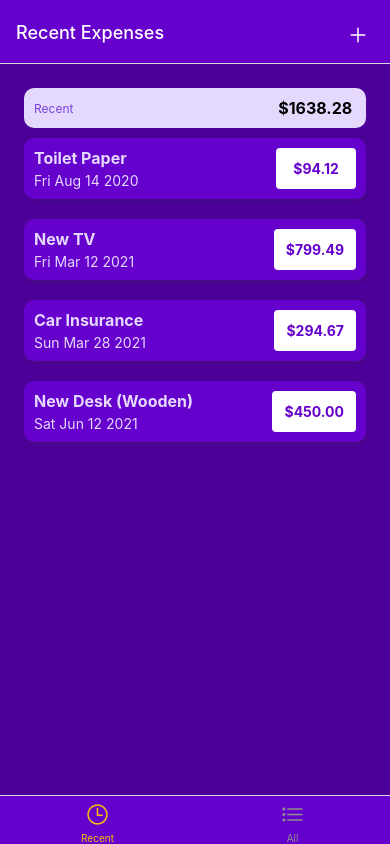
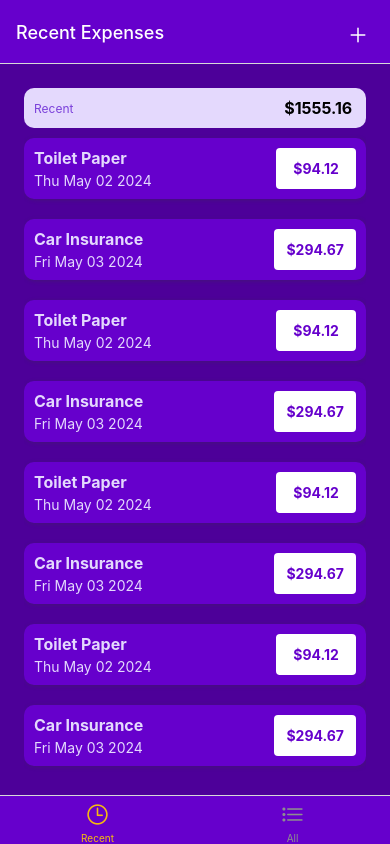
Before and after one commit to luccahuguet/expenses-app, a React Native app: screen /RecentExpenses in a window 390 px wide. Built offline with nearby package versions, Linux system fonts and the light colour scheme.

Commit message:
chore: Update ManageExpense screen with improved styling and navigation options

```diff
--- a/App.js
+++ b/App.js
@@ -9,6 +9,7 @@ import AllExpenses from "./screens/AllExpenses";
 import { GlobalStyles } from "./constants/styles";
 import { Ionicons } from "@expo/vector-icons";
 import IconButton from "./components/UI/IconButton";
+import ExpenseContextProvider from "./store/expense-context";
 
 const Stack = createNativeStackNavigator();
 const BottomTabs = createBottomTabNavigator();
@@ -63,6 +64,7 @@ export default function App() {
   return (
     <>
       <StatusBar style="auto" />
+      <ExpenseContextProvider>
         <NavigationContainer>
           <Stack.Navigator
             screenOptions={{
@@ -84,15 +86,17 @@ export default function App() {
             />
           </Stack.Navigator>
         </NavigationContainer>
+      </ExpenseContextProvider>
     </>
   );
 }
 
-const styles = StyleSheet.create({
-  container: {
-    flex: 1,
-    backgroundColor: "#fff",
-    alignItems: "center",
-    justifyContent: "center",
-  },
-});
+// Remove the unused styles variable declaration
+// const styles = StyleSheet.create({
+//   container: {
+//     flex: 1,
+//     backgroundColor: "#fff",
+//     alignItems: "center",
+//     justifyContent: "center",
+//   },
+// });
--- a/components/ExpensesOutput.js
+++ b/components/ExpensesOutput.js
@@ -5,41 +5,11 @@ import { View } from "react-native";
 import { GlobalStyles } from "../constants/styles";
 import { StyleSheet } from "react-native";
 
-const DUMMY_EXPENSES = [
-  {
-    id: "e1",
-    description: "Toilet Paper",
-    amount: 94.12,
-    date: new Date(2020, 7, 14),
-  },
-  {
-    id: "e2",
-    description: "New TV",
-    amount: 799.49,
-    date: new Date(2021, 2, 12),
-  },
-  {
-    id: "e3",
-    description: "Car Insurance",
-    amount: 294.67,
-    date: new Date(2021, 2, 28),
-  },
-  {
-    id: "e4",
-    description: "New Desk (Wooden)",
-    amount: 450,
-    date: new Date(2021, 5, 12),
-  },
-];
-
 const ExpensesOutput = ({ expenses, expensesPeriod }) => {
   return (
     <View style={styles.container}>
-      <ExpensesSummary
-        expenses={DUMMY_EXPENSES}
-        expensesPeriod={expensesPeriod}
-      />
-      <ExpensesList expenses={DUMMY_EXPENSES} />
+      <ExpensesSummary expenses={expenses} expensesPeriod={expensesPeriod} />
+      <ExpensesList expenses={expenses} />
     </View>
   );
 };
--- a/screens/AllExpenses.js
+++ b/screens/AllExpenses.js
@@ -1,8 +1,13 @@
-import React from "react";
+import React, { useContext } from "react";
 import ExpensesOutput from "../components/ExpensesOutput";
+import { ExpenseContext } from "../store/expense-context";
 
 const AllExpenses = () => {
-  return <ExpensesOutput expensesPeriod="Total" />;
+  const expensesCtx = useContext(ExpenseContext);
+
+  return (
+    <ExpensesOutput expenses={expensesCtx.expenses} expensesPeriod="All" />
+  );
 };
 
 export default AllExpenses;
--- a/screens/ManageExpense.js
+++ b/screens/ManageExpense.js
@@ -1,12 +1,15 @@
-import React, { useLayoutEffect } from "react";
+import React, { useContext, useLayoutEffect } from "react";
 import { View } from "react-native";
 import IconButton from "../components/UI/IconButton";
 import { GlobalStyles } from "../constants/styles";
 import { StyleSheet } from "react-native";
 import { useNavigation } from "@react-navigation/native";
 import Button from "../components/UI/Button";
+import { ExpenseContext } from "../store/expense-context";
 
 const ManageExpense = ({ route, navigation }) => {
+  const expensesCtx = useContext(ExpenseContext);
+
   const editedExpenseId = route.params?.expenseId;
   const isEditing = !!editedExpenseId;
 
@@ -19,7 +22,8 @@ const ManageExpense = ({ route, navigation }) => {
   }, [navigation, isEditing]);
 
   const deleteExpenseHandler = () => {
-    // delete expense
+    expensesCtx.deleteExpense(editedExpenseId);
+    navigation.goBack();
   };
 
   const cancelHandler = () => {
@@ -27,7 +31,20 @@ const ManageExpense = ({ route, navigation }) => {
   };
 
   const updateHandler = () => {
-    // Update expense
+    {
+      isEditing
+        ? expensesCtx.updateExpense(editedExpenseId, {
+            description: "Updated Expense",
+            amount: 1000,
+            date: new Date(1999, 1, 1),
+          })
+        : expensesCtx.addExpense({
+            description: "New Expense",
+            amount: 100,
+            date: new Date(),
+          });
+    }
+    navigation.goBack();
   };
 
   return (
--- a/screens/RecentExpenses.js
+++ b/screens/RecentExpenses.js
@@ -1,9 +1,20 @@
-import React from "react";
-import { View, Text } from "react-native";
+import React, { useContext } from "react";
 import ExpensesOutput from "../components/ExpensesOutput";
+import { ExpenseContext } from "../store/expense-context";
 
 const RecentExpenses = () => {
-  return <ExpensesOutput expensesPeriod="Recent" />;
+  const expensesCtx = useContext(ExpenseContext);
+
+  const recentExpenses = expensesCtx.expenses.filter((expense) => {
+    const today = new Date();
+    const date7DaysAgo = new Date(
+      today.getFullYear(),
+      today.getMonth(),
+      today.getDate() - 7
+    );
+    return expense.date > date7DaysAgo;
+  });
+  return <ExpensesOutput expenses={recentExpenses} expensesPeriod="Recent" />;
 };
 
 export default RecentExpenses;
--- /dev/null
+++ b/store/expense-context.js
@@ -0,0 +1,165 @@
+import React, { createContext, useReducer, useState } from "react";
+
+const DUMMY_EXPENSES = [
+  {
+    id: "e1",
+    description: "Toilet Paper",
+    amount: 94.12,
+    date: new Date(2024, 4, 2),
+  },
+  {
+    id: "e2",
+    description: "New TV",
+    amount: 799.49,
+    date: new Date(2024, 3, 12),
+  },
+  {
+    id: "e3",
+    description: "Car Insurance",
+    amount: 294.67,
+    date: new Date(2024, 4, 3),
+  },
+  {
+    id: "e4",
+    description: "New Desk (Wooden)",
+    amount: 450,
+    date: new Date(2024, 0, 12),
+  },
+  {
+    id: "e5",
+    description: "Toilet Paper",
+    amount: 94.12,
+    date: new Date(2024, 4, 2),
+  },
+  {
+    id: "e6",
+    description: "New TV",
+    amount: 799.49,
+    date: new Date(2024, 3, 12),
+  },
+  {
+    id: "e7",
+    description: "Car Insurance",
+    amount: 294.67,
+    date: new Date(2024, 4, 3),
+  },
+  {
+    id: "e8",
+    description: "New Desk (Wooden)",
+    amount: 450,
+    date: new Date(2024, 0, 12),
+  },
+  {
+    id: "e9",
+    description: "Toilet Paper",
+    amount: 94.12,
+    date: new Date(2024, 4, 2),
+  },
+  {
+    id: "e10",
+    description: "New TV",
+    amount: 799.49,
+    date: new Date(2024, 3, 12),
+  },
+  {
+    id: "e11",
+    description: "Car Insurance",
+    amount: 294.67,
+    date: new Date(2024, 4, 3),
+  },
+  {
+    id: "e12",
+    description: "New Desk (Wooden)",
+    amount: 450,
+    date: new Date(2024, 0, 12),
+  },
+  {
+    id: "e13",
+    description: "Toilet Paper",
+    amount: 94.12,
+    date: new Date(2024, 4, 2),
+  },
+  {
+    id: "e14",
+    description: "New TV",
+    amount: 799.49,
+    date: new Date(2024, 3, 12),
+  },
+  {
+    id: "e15",
+    description: "Car Insurance",
+    amount: 294.67,
+    date: new Date(2024, 4, 3),
+  },
+  {
+    id: "e16",
+    description: "New Desk (Wooden)",
+    amount: 450,
+    date: new Date(2024, 0, 12),
+  },
+];
+
+export const ExpenseContext = createContext({
+  expenses: [],
+  addExpense: ({ description, amount, date }) => {},
+  deleteExpense: (id) => {},
+  updateExpense: (id, { description, amount, date }) => {},
+});
+
+const expensesReducer = (state, action) => {
+  switch (action.type) {
+    case "ADD":
+      const id = Date.toString() + Math.random().toString();
+      return [{ ...action.payload, id: id }, ...state];
+    case "DELETE":
+      return state.filter((expense) => expense.id !== action.payload);
+    case "UPDATE":
+      const expenseIndex = state.findIndex(
+        (expense) => expense.id === action.payload.id
+      );
+      const updatedExpense = { ...state[expenseIndex], ...action.payload.data };
+      const updatedExpenses = [...state];
+      updatedExpenses[expenseIndex] = updatedExpense;
+      return updatedExpenses;
+    default:
+      return state;
+  }
+};
+
+const ExpenseContextProvider = ({ children }) => {
+  const [espensesState, dispatch] = useReducer(expensesReducer, DUMMY_EXPENSES);
+
+  const addExpense = (expenseData) => {
+    dispatch({
+      type: "ADD",
+      payload: expenseData,
+    });
+  };
+
+  const deleteExpense = (id) => {
+    dispatch({
+      type: "DELETE",
+      payload: id,
+    });
+  };
+
+  const updateExpense = (id, expenseData) => {
+    dispatch({
+      type: "UPDATE",
+      payload: { id: id, data: expenseData },
+    });
+  };
+
+  const value = {
+    expenses: espensesState,
+    addExpense: addExpense,
+    deleteExpense: deleteExpense,
+    updateExpense: updateExpense,
+  };
+
+  return (
+    <ExpenseContext.Provider value={value}>{children}</ExpenseContext.Provider>
+  );
+};
+
+export default ExpenseContextProvider;
```
Lines whose indentation alone changed are shown as unchanged.
